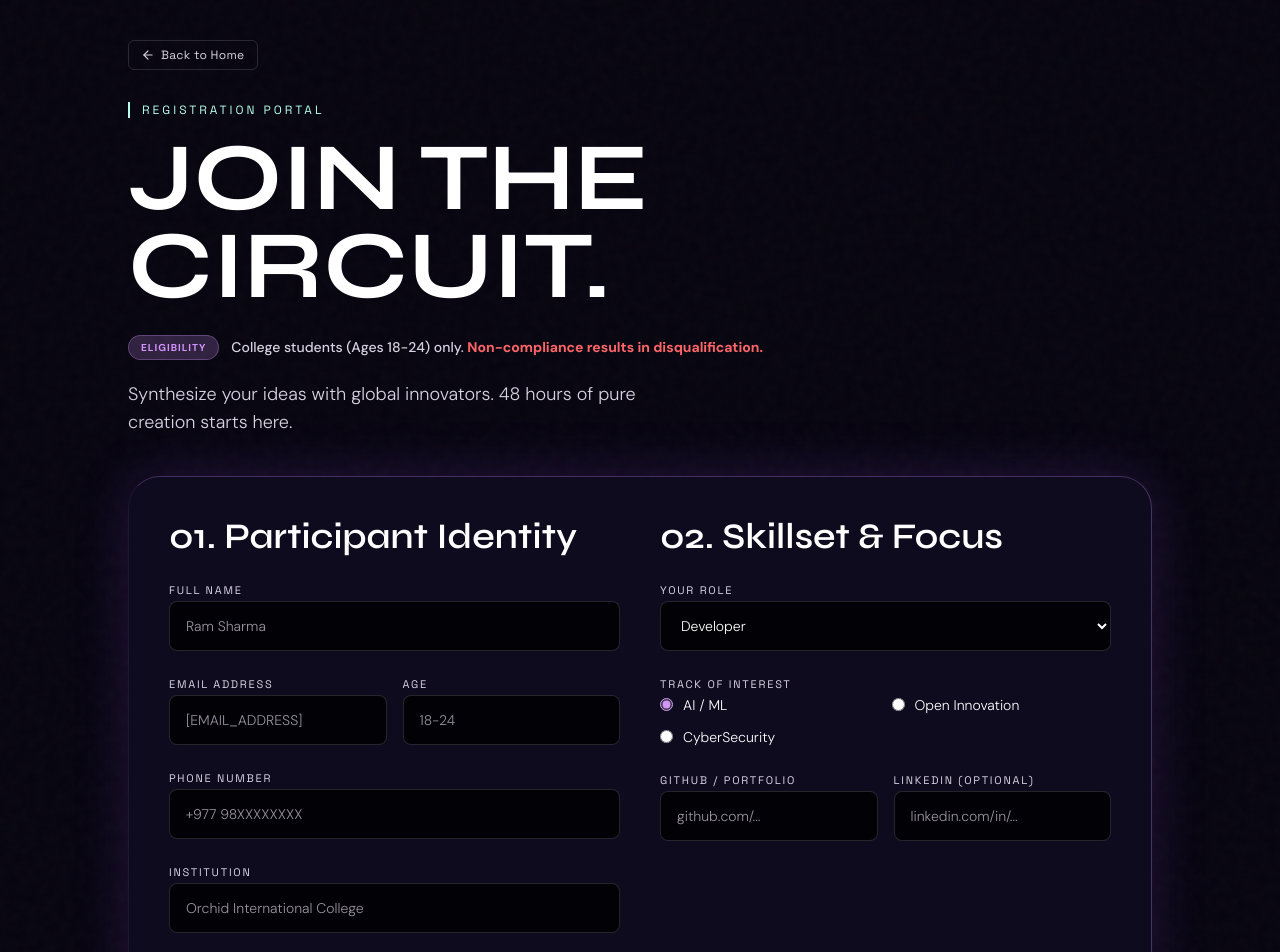
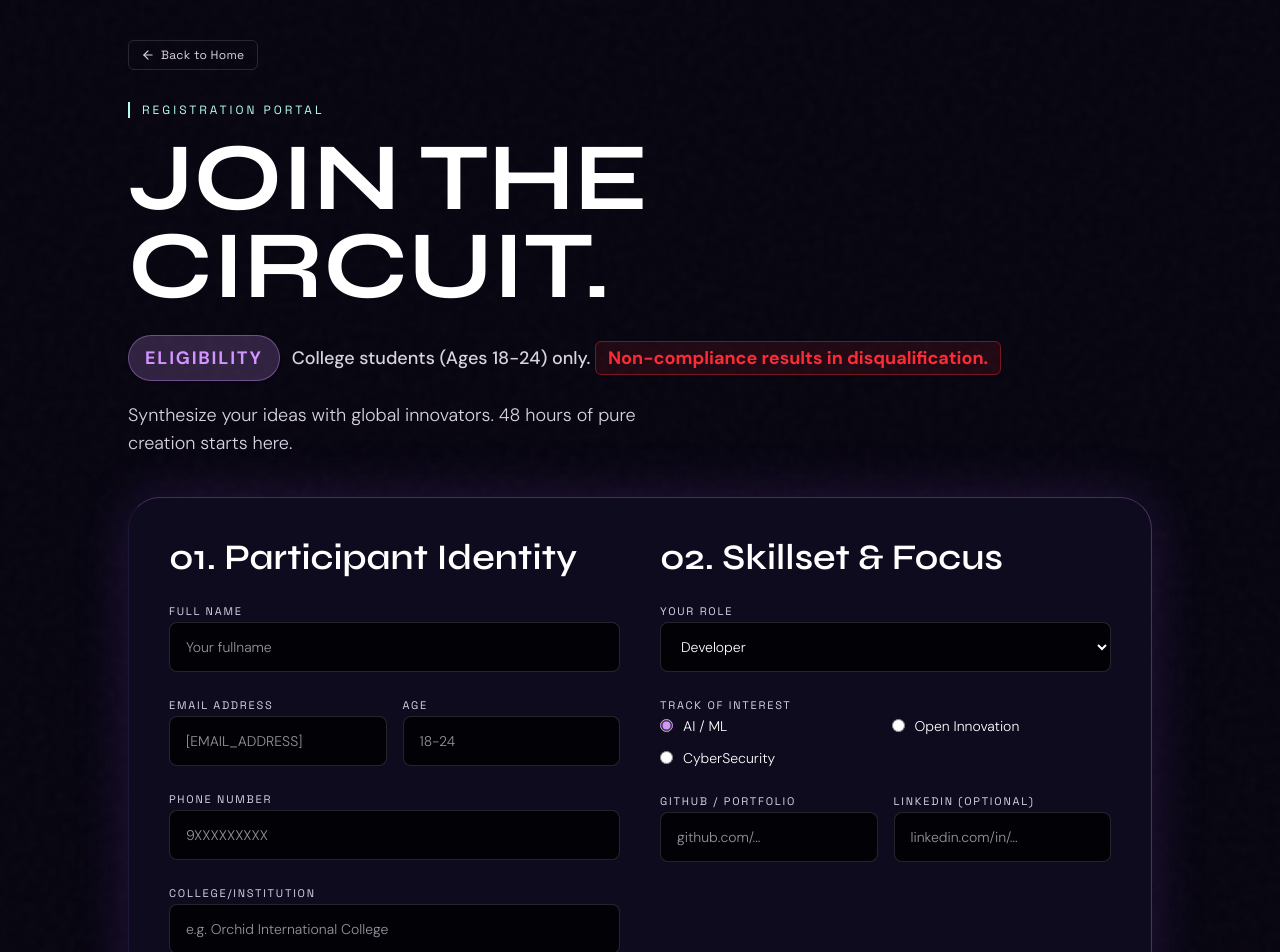
Before and after one commit to sandeepregmi1/Orchid-HackX-frontend, a React (Vite) app: page /register in a window 1280 px wide. Shown: the top 952 px of the page. Built offline with nearby package versions, Linux system fonts and the light colour scheme.

Commit message:
update register page and footer UI improvements

```diff
--- a/index.html
+++ b/index.html
@@ -4,6 +4,12 @@
     <meta charset="UTF-8" />
     <link rel="icon" type="image/svg+xml" href="/vite.svg" />
     <meta name="viewport" content="width=device-width, initial-scale=1.0" />
+
+    <!-- Google Fonts: Roboto -->
+
+        <link href="https://fonts.googleapis.com/css2?family=Roboto:wght@300;400;500;700;900&display=swap" rel="stylesheet">
+
+
     <title>OrchidHackX 2026</title>
   </head>
   <body>
--- a/src/components/Footer.tsx
+++ b/src/components/Footer.tsx
@@ -1,4 +1,5 @@
 import logo from '../assets/hack x logo.png'
+import { Link } from 'react-router-dom';
 
 export default function Footer() {
   const sections = [
@@ -32,8 +33,8 @@ export default function Footer() {
       title: 'Contact Us',
       links: [
         { name: 'orchidhackx@oic.edu.np', href: 'mailto:orchidhackx@oic.edu.np' },
+        { name: '+977-9767413293', href: 'tel:+9779767413293'  },
         { name: '+977-9804902635', href: 'tel:+9779804902635' },
-        { name: '+977-9767413293', href: 'tel:+9779767413293' },
       ],
     },
   ];
@@ -41,16 +42,16 @@ export default function Footer() {
  return (
     <footer className="bg-[#0f0c19] w-full border-t border-primary/20">
       <div className="grid grid-cols-2 md:grid-cols-5 gap-8 px-12 py-16 max-w-7xl mx-auto">
+
         <div className="col-span-2 md:col-span-1">
           <img
             alt="OrchidHackX Logo"
             className="h-30 w-auto mb-4"
             src={logo}
             referrerPolicy="no-referrer"
-
           />
           <p className="font-dm text-sm text-on-surface/90 leading-relaxed">
-            © 2024 OrchidHackX. <br />
+            © 2026 OrchidHackX. <br />
             From ideas to innovation.
           </p>
         </div>
@@ -60,7 +61,17 @@ export default function Footer() {
             <span className="font-syne font-semibold text-primary uppercase text-xs tracking-widest mb-2">
               {section.title}
             </span>
-            {section.links.map((link) => (
+
+            {section.links.map((link) =>
+              link.href.startsWith('/') ? (
+                <Link
+                  key={link.name}
+                  to={link.href}
+                  className="text-on-surface/90 hover:text-primary transition-colors text-sm font-medium"
+                >
+                  {link.name}
+                </Link>
+              ) : (
                 <a
                   key={link.name}
                   href={link.href}
@@ -68,7 +79,8 @@ export default function Footer() {
                 >
                   {link.name}
                 </a>
-            ))}
+              )
+            )}
           </div>
         ))}
       </div>
--- a/src/pages/Register.tsx
+++ b/src/pages/Register.tsx
@@ -66,6 +66,11 @@ export default function Register() {
     experience: '',
   });
 
+
+  const validatePhoneNumber = (phone: string) => /^9\d{9}$/.test(phone);
+const [phoneError, setPhoneError] = useState('');
+
+
   const [teamSize, setTeamSize] = useState('3');
   const [selectedTrack, setSelectedTrack] = useState('AI / ML');
   const [cocAccepted, setCocAccepted] = useState(false);
@@ -79,15 +84,36 @@ export default function Register() {
   const tracks = ['AI / ML', 'Open Innovation', 'CyberSecurity'];
   const teamSizes = ['3', '4'];
 
-  const handleChange = (e: React.ChangeEvent<HTMLInputElement | HTMLTextAreaElement | HTMLSelectElement>) => {
+const handleChange = (
+  e: React.ChangeEvent<HTMLInputElement | HTMLTextAreaElement | HTMLSelectElement>
+) => {
   const { name, value } = e.target;
+
   setFormData(prev => ({ ...prev, [name]: value }));
+
+  if (name === 'phoneNumber') {
+    if (value.length === 0) {
+      setPhoneError('');
+    } else if (!/^9\d{0,9}$/.test(value)) {
+      setPhoneError('Phone must start with 9 and contain only digits');
+    } else if (value.length === 10 && !validatePhoneNumber(value)) {
+      setPhoneError('Phone number must be 10 digits starting with 9');
+    } else {
+      setPhoneError('');
+    }
+  }
 };
 
   const handleSubmit = async (e: FormEvent) => {
     e.preventDefault();
     setLoading(true);
     setIsError(false);
+
+    if (!/^9\d{9}$/.test(formData.phoneNumber)) {
+  setIsError(true);
+  setErrorMessage('Phone number must be 10 digits starting with 9');
+  return;
+}
 
     // Prepare JSON payload for Backend
     const payload = {
@@ -201,12 +227,16 @@ export default function Register() {
               CIRCUIT.
             </h1>
 
-            <div className="mt-6 flex flex-wrap items-center gap-3">
-              <span className="px-3 py-1 rounded-full bg-primary/20 border border-primary/30 text-primary text-[10px] font-bold uppercase tracking-widest">
+<div className="mt-6 flex flex-wrap items-center gap-3 text-base md:text-lg font-semibold">
+  <span className="px-4 py-2 rounded-full bg-primary/20 border border-primary/40 text-primary font-extrabold uppercase tracking-widest shadow-sm">
     Eligibility
   </span>
-              <p className="text-on-surface-variant text-sm font-medium">
-                College students (Ages 18-24) only. <span className="text-red-400 font-bold">Non-compliance results in disqualification.</span>
+
+  <p className="text-on-surface-variant font-medium">
+    College students (Ages 18-24) only.{" "}
+    <span className="text-red-500 font-extrabold bg-red-500/10 px-3 py-1 rounded-md border border-red-500/40 shadow-sm">
+      Non-compliance results in disqualification.
+    </span>
   </p>
 </div>
 
@@ -252,11 +282,14 @@ export default function Register() {
                     <div className="space-y-2">
                       <FieldLabel>Full Name</FieldLabel>
                       <InputField
-                        placeholder="Ram Sharma"
+                        placeholder="Your fullname"
                         name="fullName"
+                        type='text'
+
                         value={formData.fullName}
                         onChange={handleChange}
                         required
+
                       />
                     </div>
 
@@ -264,7 +297,6 @@ export default function Register() {
                       <div className="space-y-2">
                         <FieldLabel>Email Address</FieldLabel>
                         <InputField
-                          // gmail format
 
                           placeholder="[EMAIL_ADDRESS]"
                           type="email"
@@ -290,17 +322,22 @@ export default function Register() {
 <div className="space-y-2">
   <FieldLabel>Phone Number</FieldLabel>
   <InputField
-                        placeholder="+977 98XXXXXXXX"
+    placeholder="9XXXXXXXXX"
     name="phoneNumber"
     value={formData.phoneNumber}
     onChange={handleChange}
   />
+  {phoneError && (
+    <p className="text-red-500 text-xs font-medium">
+      {phoneError}
+    </p>
+  )}
 </div>
 
                     <div className="space-y-2">
-                      <FieldLabel>Institution</FieldLabel>
+                      <FieldLabel>College/Institution</FieldLabel>
                       <InputField
-                        placeholder="Orchid International College"
+                        placeholder="e.g. Orchid International College"
                         name="institution"
                         value={formData.institution}
                         onChange={handleChange}
@@ -385,6 +422,7 @@ export default function Register() {
                         name="teamName"
                         value={formData.teamName}
                         onChange={handleChange}
+                        required
                       />
                     </div>
 
```
Lines whose indentation alone changed are shown as unchanged.
